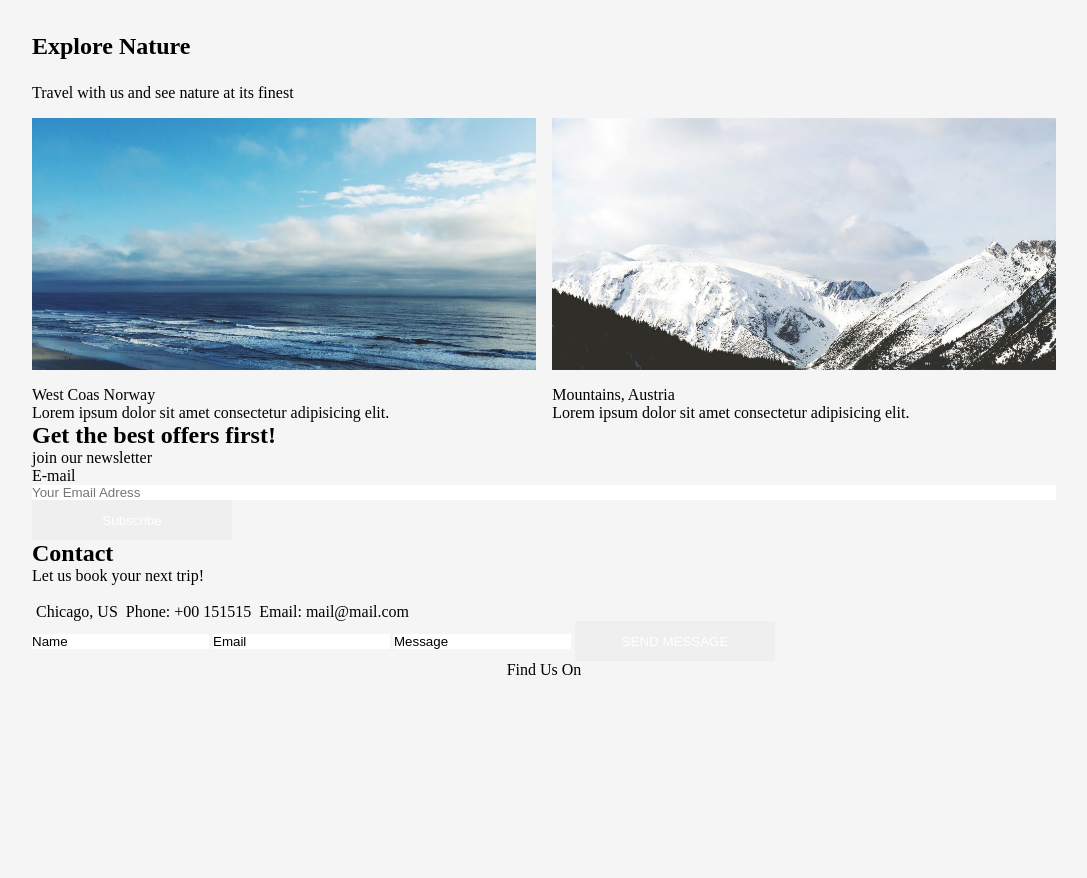
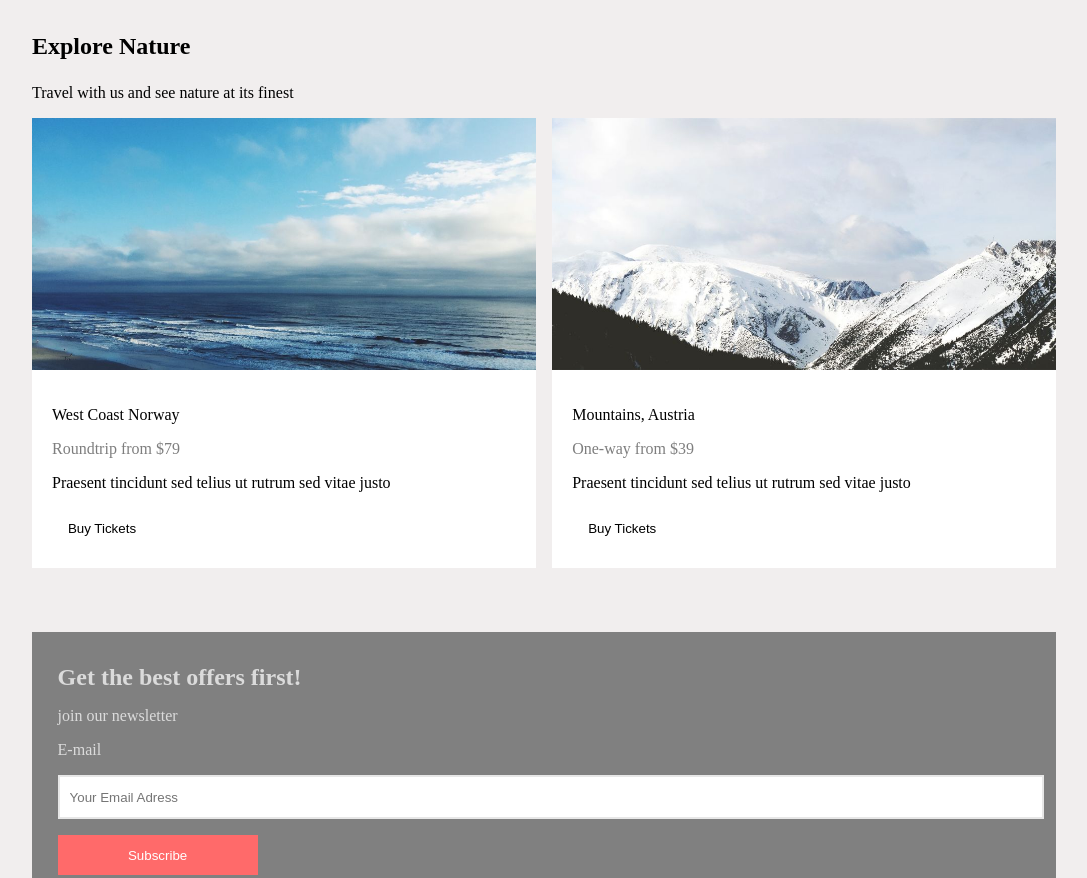
Before and after one commit to Davidcd1/Landing-Page-02, a plain HTML site: page index.html in a window 1280 px wide. Shown: the part 1246-2124 px from the top of the page, without its empty margins (96-1183 px from the left). Before the commit the page ends 1925 px from the top, so only its background shows below. Drawn offline with Linux system fonts and the light colour scheme.

Commit message:
posicionamento dos objetos

```diff
--- a/index.html
+++ b/index.html
@@ -76,8 +76,10 @@
                         <img src="imagens/ocean.jpg" alt="">
                     </div>
                     <div class="legenda">
-                        <p class="h2">West Coas Norway</p>
-                        <p>Lorem ipsum dolor sit amet consectetur adipisicing elit. </p>
+                        <p class="h2">West Coast Norway</p>
+                        <p class="price">Roundtrip from $79</p>
+                        <p>Praesent tincidunt sed telius ut rutrum sed vitae justo</p>
+                        <button class="button">Buy Tickets</button>
                     </div>
                 </div>
                 <div class="bloco-de-imagens-o">
@@ -86,7 +88,9 @@
                     </div>
                     <div class="legenda">
                         <p class="h2">Mountains, Austria</p>
-                        <p>Lorem ipsum dolor sit amet consectetur adipisicing elit. </p>
+                        <p class="price">One-way from $39</p>
+                        <p>Praesent tincidunt sed telius ut rutrum sed vitae justo</p>
+                        <button class="button">Buy Tickets</button>
                     </div>
                 </div>
             </div>
@@ -96,7 +100,7 @@
             <div>
                 <p>join our newsletter</p>
                 E-mail
-                <input type="email" class="form-control" name="email" id="email"  placeholder="Your Email Adress">
+                <input type="email" class="inputf" name="email" id="email"  placeholder="Your Email Adress"/>
                 <button class="button">Subscribe</button>
             </div>
         </section>
@@ -107,14 +111,14 @@
             <p>
                 Let us book your next trip!
                 <br/><br/>
-                <img src="" alt=""/> Chicago, US
-                <img src="" alt=""/> Phone: +00 151515
-                <img src="" alt=""/> Email: mail@mail.com
+                <img src="" alt=""/> Chicago, US<br/>
+                <img src="" alt=""/> Phone: +00 151515<br/>
+                <img src="" alt=""/> Email: mail@mail.com<br/>
             </p>
             <form action="">
-                <input type="text" value="Name">
-                <input type="text" value="Email">
-                <input type="text" value="Message">
+                <input class="inputf" type="text" placeholder="Name">
+                <input class="inputf" type="text" placeholder="Email">
+                <input class="inputf" type="text" placeholder="Message">
                 <button class="button">SEND MESSAGE</button>
             </form>
         </div>
--- a/style.css
+++ b/style.css
@@ -8,7 +8,7 @@
     border: 0;
 }
 body{
-    background-color: whitesmoke;
+    background-color: rgb(241, 238, 238);
 }
 /*                              Header                            */
 header{
@@ -26,8 +26,8 @@ header #logo{
 header .search{
     display: flex;
     height: 40px;
-    width: 45%;
-    margin-left: 20%;
+    width: 50%;
+    margin-left: 35%;
 }
 header .search input{
     height: 100%;
@@ -45,6 +45,13 @@ main{
     height: 40px;
     width: 200px;
     color: white;
+}
+.inputf{
+    border: solid 2px rgb(231, 231, 231);
+    height: 40px;
+    width: 100%;
+    background-color: white;
+    padding-left: 10px;
 }
 /*                  #home                  */
 #home{
@@ -142,17 +149,6 @@ main{
     width: 100%;
     justify-content: space-between;
 }
-#offers .bloco-de-imagens .legenda{
-    position: absolute;
-    bottom: 0;
-    left: 1%;
-    right: auto;
-    color: #fff;
-    text-align: center;
-    font-size: 1.2em;
-    padding: 10px;
-
-}
 #offers .bloco-de-imagens .imagemg{
     display: flex;
     width: 100%;
@@ -166,7 +162,7 @@ main{
     position: relative;
     justify-content: space-between;
     align-content: space-between;
-
+    background-color: white;
 }
 #offers .bloco-de-imagens .imagemp{
     display: flex;
@@ -194,17 +190,62 @@ main{
     width: 100%;
     height: 100%;
 }
-
+#offers .bloco-de-imagens .legenda{
+    position: absolute;
+    bottom: 0;
+    left: 1%;
+    right: auto;
+    color: #fff;
+    text-align: center;
+    font-size: 1.2em;
+    padding: 10px;
+}
+#offers .bloco-de-imagens2 .legenda{
+    display: flex;
+    flex-flow: column wrap;
+    row-gap: 1em;
+    padding: 20px;
+}
+#offers .bloco-de-imagens2 .price{
+    font-size: medium;
+    color: rgb(126, 126, 126)
+}
+#offers .bloco-de-imagens2 .legenda .button{
+    background-color: white;
+    color: black;
+    width: 100px;
+}
 
 /*                  #getemail                  */
 #getemail{
     display: flex;
     flex-flow: column wrap;
     width: 80%;
+    row-gap: 1em;
+    margin-top: 4em;
+    background-color: grey;
+    padding-top: 2em;
+    padding-bottom: 1em;
+    color: rgb(219, 219, 219);
+}
+#getemail h2{
+    width: 95%;
+    margin: auto;
+    color: rgb(219, 219, 219);
 }
 #getemail div{
     display: flex;
     flex-flow: column wrap;
+    width: 95%;
+    margin: auto;
+    row-gap: 1em;
+}
+#getemail div p{
+    color: rgb(219, 219, 219);
+}
+#getemail div input{}
+#getemail div button{
+    background-color: rgb(255, 106, 106);
 }
 
 
@@ -215,10 +256,16 @@ footer{
     justify-content: center;
     width: 100%;
     flex-direction: column;
+    margin-top: 4em;
 }
 footer #contact{
     display: flex;
     flex-flow: column wrap;
     width: 80%;
-
+    row-gap: 1em;
 }
+footer #contact form{
+    display: flex;
+    flex-flow: column wrap;
+    row-gap: 1em;
+}
```
